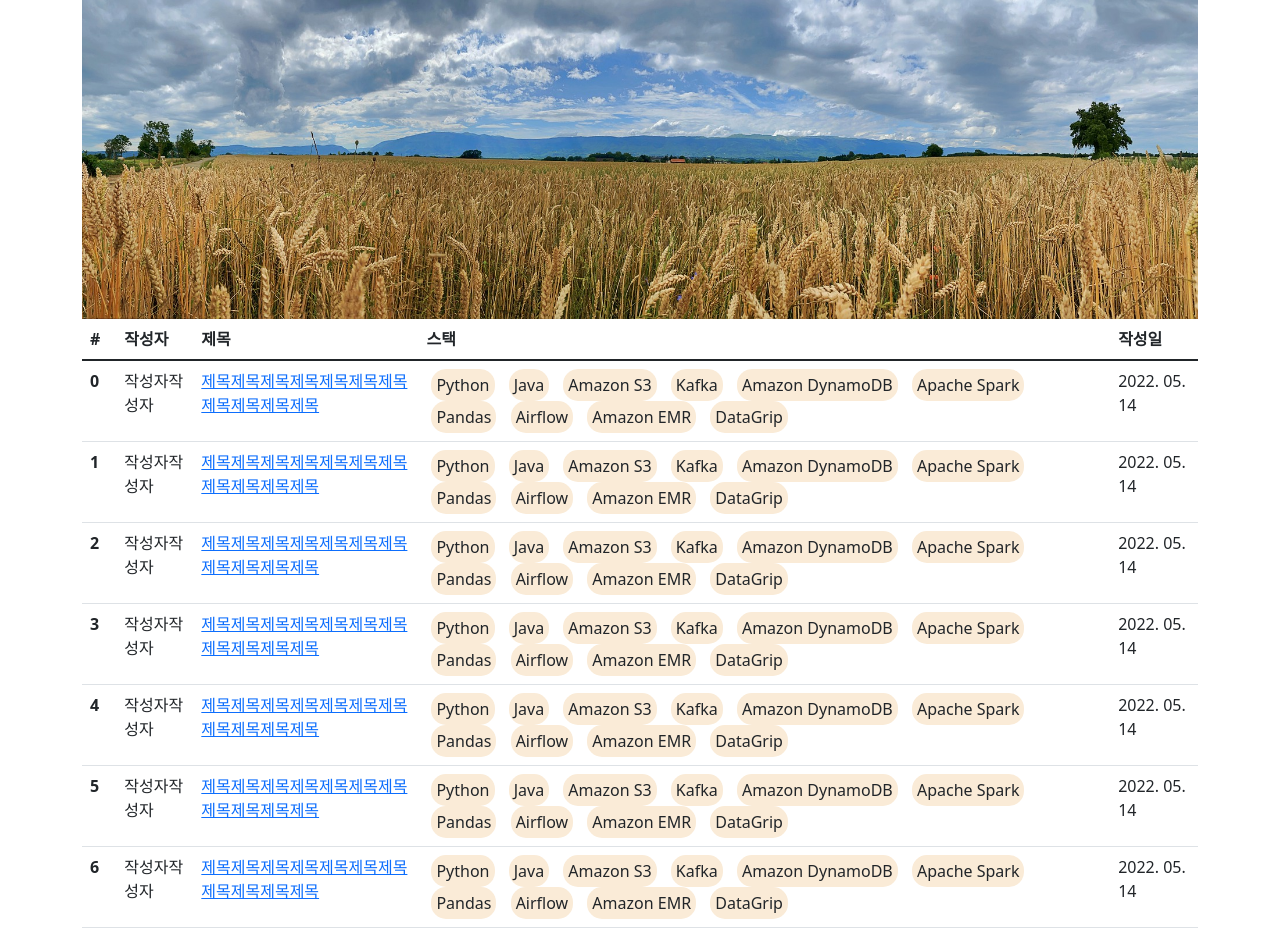
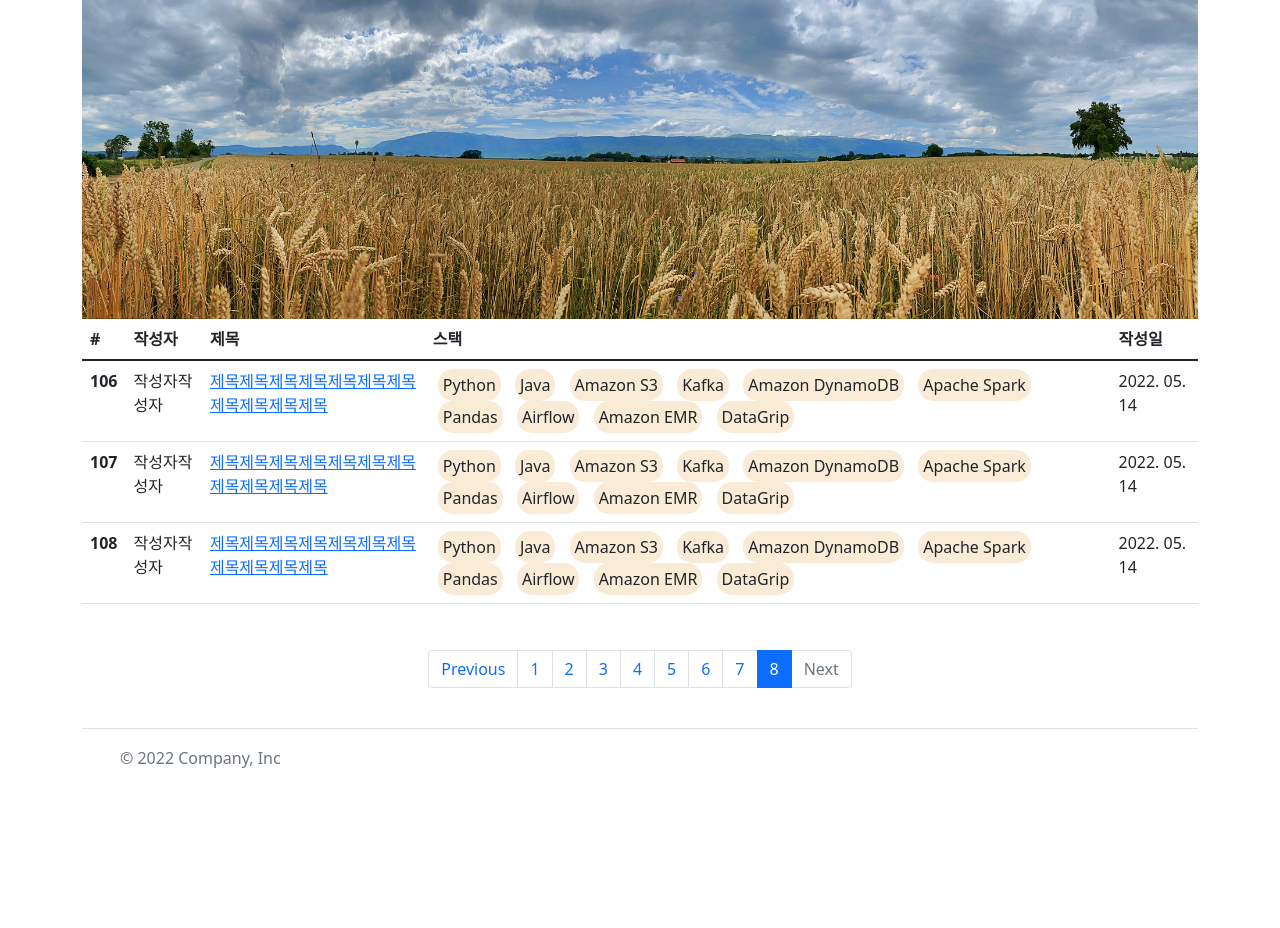
Before and after one commit to Kyungseo-Park/legacy-php-tutorial, a PHP site: page /table.php?page=8 in a window 1280 px wide. Shown: the part 138-1066 px from the top of the page. After the commit the page ends 906 px from the top, so only its background shows below. Run offline with PHP 8.4, Linux system fonts and the light colour scheme.

Commit message:
feat(Table): 페이지네이션 추가

```diff
--- a/www/table.php
+++ b/www/table.php
@@ -11,6 +11,21 @@
 
 <body>
     <?php include "$_SERVER[DOCUMENT_ROOT]/include/header.php"; ?>
+    <?php
+        $app_url = 'http://localhost/table.php';
+        $total = 108;
+        $per_page = 15;
+        $first_page = 1;
+        $last_page = ceil($total / $per_page);
+        $start_post = $_GET['page'] ? $_GET['page'] * $per_page - 14 : 1;
+        $end_post = $start_post + $per_page - 1;
+        if ($end_post >= $total) {
+            $end_post = $total;
+        }
+        $current_page = $_GET['page'] ? $_GET['page'] : $first_page;
+        $first_page_url = "$app_url?page=$first_page";
+        $last_page_url = "$app_url?page=$last_page";
+?>
     <main>
         <div class="container">
             <div class="row justify-content-center">
@@ -31,7 +46,7 @@
                             </tr>
                         </thead>
                         <tbody>
-                            <?php for ($i=0; $i < 16 ; $i++) { ?>
+                            <?php for ($i = $start_post; $i <= $end_post  ; $i++) { ?>
                             <tr>
                                 <th scope="row"><?= $i ?></th>
                                 <td>
@@ -79,17 +94,37 @@
                 <div class="col-md-8 col-12">
                     <nav aria-label="Page navigation">
                         <ul class="pagination justify-content-center">
+                            <?php if ($first_page == $current_page) { ?>
                                 <!-- 첫 페이지인 경우 disabled -->
                                 <li class="page-item disabled">
                                     <a class="page-link" tabindex="-1" aria-disabled="true">Previous</a>
                                 </li>
-                            <li class="page-item"><a class="page-link">1</a></li>
-                            <li class="page-item"><a class="page-link">2</a></li>
-                            <li class="page-item"><a class="page-link">3</a></li>
+                            <?php } else { ?>
+                                <li class="page-item">
+                                    <a class="page-link" href="<?= $first_page_url ?>" tabindex="-1" aria-disabled="true">Previous</a>
+                                </li>
+                            <?php } ?>
+                            <?php for ($i = 1; $i <= $last_page ; $i++) {  ?>
+                                <?php if ($i == $current_page ) { ?>
+                                    <li class="page-item active">
+                                        <a href=<?= "$app_url?page=$i" ?> class="page-link"><?= $i ?></a>
+                                    </li>
+                                <?php } else { ?>
+                                    <li class="page-item">
+                                        <a href=<?= "$app_url?page=$i" ?> class="page-link"><?= $i ?></a>
+                                    </li>
+                                <?php } ?>
+                            <?php } ?>
+                            <?php  if ($last_page == $current_page) { ?>
                                 <!-- 마지막 페이지인 경우 disabled -->
-                            <li class="page-item">
+                                <li class="page-item disabled">
                                     <a class="page-link">Next</a>
                                 </li>
+                            <?php } else { ?>
+                                <li class="page-item">
+                                    <a class="page-link" href="<?= $last_page_url ?>" tabindex="-1" aria-disabled="true">Next</a>
+                                </li>
+                            <?php } ?>
                         </ul>
                     </nav>
                 </div>
```
Lines whose indentation alone changed are shown as unchanged.
